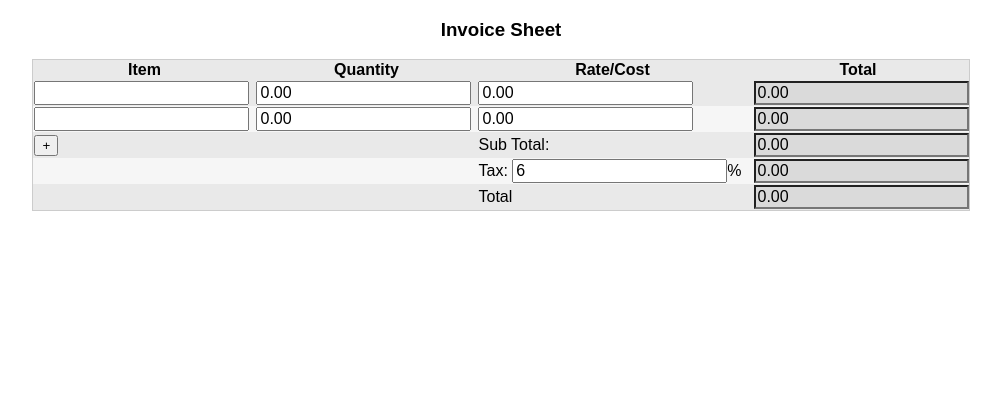
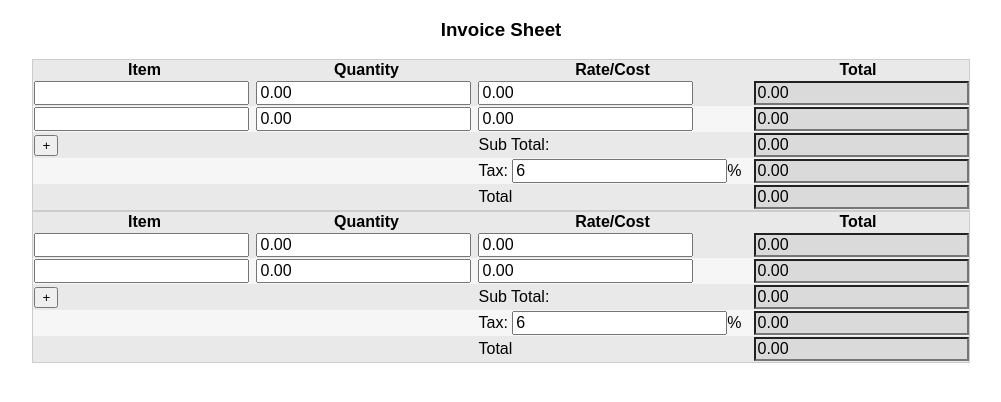
Before and after one commit to DYLMAZZ/FA26-SDEV2250-InvoiceJquery, a plain HTML site: page index.html in a window 1280 px wide. Shown: the whole page, without its empty margins (139-1140 px from the left). Drawn offline with nearby package versions, Linux system fonts and the light colour scheme.

Commit message:
added a 2nd table and changed the functions to work on either

```diff
--- a/index.html
+++ b/index.html
@@ -55,6 +55,52 @@
         </tr>
       </tfoot>
     </table>
+
+    <!-- adding in 2nd table-->
+    <table id="sheet1" class="sheet">
+      <thead>
+        <tr>
+          <th>Item</th>
+          <th>Quantity</th>
+          <th>Rate/Cost</th>
+          <th>Total</th>
+        </tr>
+      </thead>
+      <tbody>
+        <tr>
+          <td><input name="item" type="text" value=""></td>
+          <td><input class="calc" name="quantity" type="number" value="0.00" size="10"></td>
+          <td><input class="calc" name="cost" type="number" value="0.00" size="10"></td>
+          <td><input name="itemTotal" type="number" value="0.00" size="10" readonly></td>
+        </tr>
+        <tr>
+          <td><input name="item" type="text" value=""></td>
+          <td><input class="calc" name="quantity" type="number" value="0.00" size="10"></td>
+          <td><input class="calc" name="cost" type="number" value="0.00" size="10"></td>
+          <td><input name="itemTotal" type="number" value="0.00" size="10" readonly></td>
+        </tr>
+      </tbody>
+      <tfoot>
+        <tr>
+          <td><button type="button" class="addRow">+</button></td>
+          <td></td>
+          <td>Sub Total:</td>
+          <td><input id="subTotal" name="subTotal" type="number" value="0.00" size="10" readonly></td>
+        </tr>
+        <tr>
+          <td></td>
+          <td></td>
+          <td>Tax: <input class="calc" id="tax" name="tax" type="number" value="6" size="3">%</td>
+          <td><input id="taxTotal" type="number" value="0.00" size="10" readonly></td>
+        </tr>
+        <tr>
+          <td></td>
+          <td></td>
+          <td>Total</td>
+          <td><input id="total" name="total" type="number" value="0.00" size="10" readonly></td>
+        </tr>
+      </tfoot>
+    </table>
   </div>
 
   <script src="https://code.jquery.com/jquery-3.7.1.min.js"
--- a/script.js
+++ b/script.js
@@ -1,6 +1,6 @@
 function processRow(e) {
   $(e).closest('tbody').find('tr').each(function(index) {
-    let qty = parseFloat($(this).find('input.calc[name="quantity"').val());
+    let qty = parseFloat($(this).find('input.calc[name="quantity"]').val());
     let cost = parseFloat($(this).find('input.calc[name="cost"').val());
     let subtotal = (qty * cost).toFixed(2);
     $(this).find('input[name="itemTotal"]').val(subtotal);
@@ -10,38 +10,46 @@ function processRow(e) {
 };
 
 function processTotals(e) {
+    let table = $(e).closest('table');
     let subtotal = 0;
+
     // sum all elements in table with name="itemTotal
-    $(e).closest('table').find('input[name="itemTotal"]').each(function(){
+    table.find('input[name="itemTotal"]').each(function(){
         subtotal += parseFloat($(this).val()) || 0;
     });
 
-    $('#subTotal').val(subtotal.toFixed(2));
+    table.find('input[name="subTotal"]').val(subtotal.toFixed(2));
 
-    let taxRate = parseFloat($('#tax').val()) || 0;
+    let taxRate = parseFloat(table.find('input[name="tax"]').val()) || 0;
     let taxTotal = subtotal * (taxRate / 100);
 
-    $('#taxTotal').val(taxTotal.toFixed(2));
+    table.find('input[name="taxTotal"]').val(taxTotal.toFixed(2));
 
     let total = subtotal + taxTotal;
 
-    $('#total').val(total.toFixed(2));
+    table.find('input[name="total"]').val(total.toFixed(2));
 }
 
 function addRow(e) {
   let clone = $(e).closest('table').find('tbody tr:last-child').clone(true);
   clone.removeAttr('id'); // avoid duplicate ids in same document.
+
+  //clear cloned row's values
+  clone.find('input').val(function(){
+    return $(this).attr('name') === 'item' ? '' : '0';
+  });
+
   $(e).closest('table').find('tbody').append(clone);
 };
 
 function main() {
   // Setup up add row button
-  $('#sheet0 button.addRow').on('click', function(e) {
+  $('.sheet button.addRow').on('click', function(e) {
     addRow(this);
   });
   // find all input elements that will trigger a recalculation of the
   // sheet.
-  $('#sheet0 input.calc').on('change', function(e) {
+  $('.sheet input.calc').on('change', function(e) {
     processRow(this);
   });
 }
```
Also changed, not shown: 1 other file.
